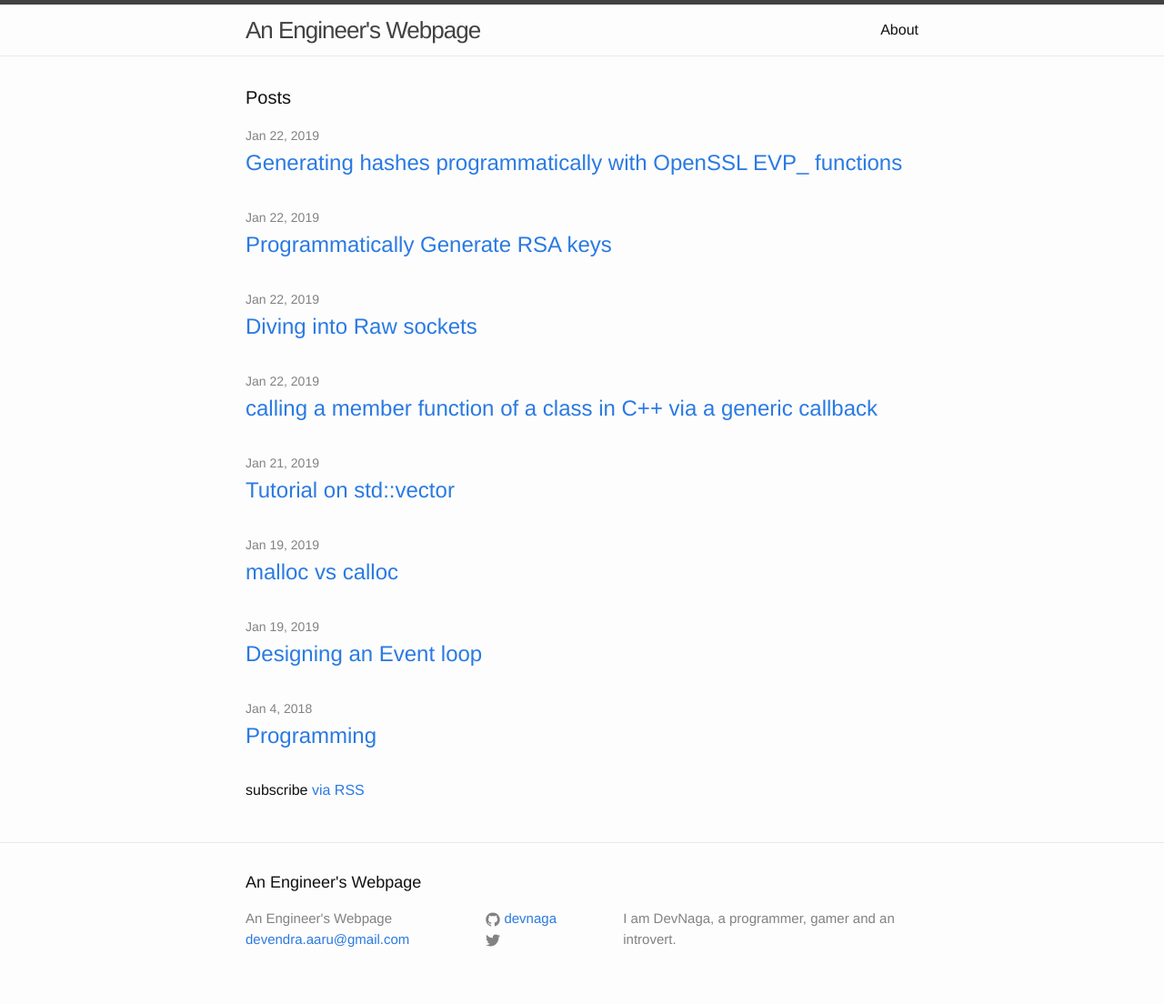
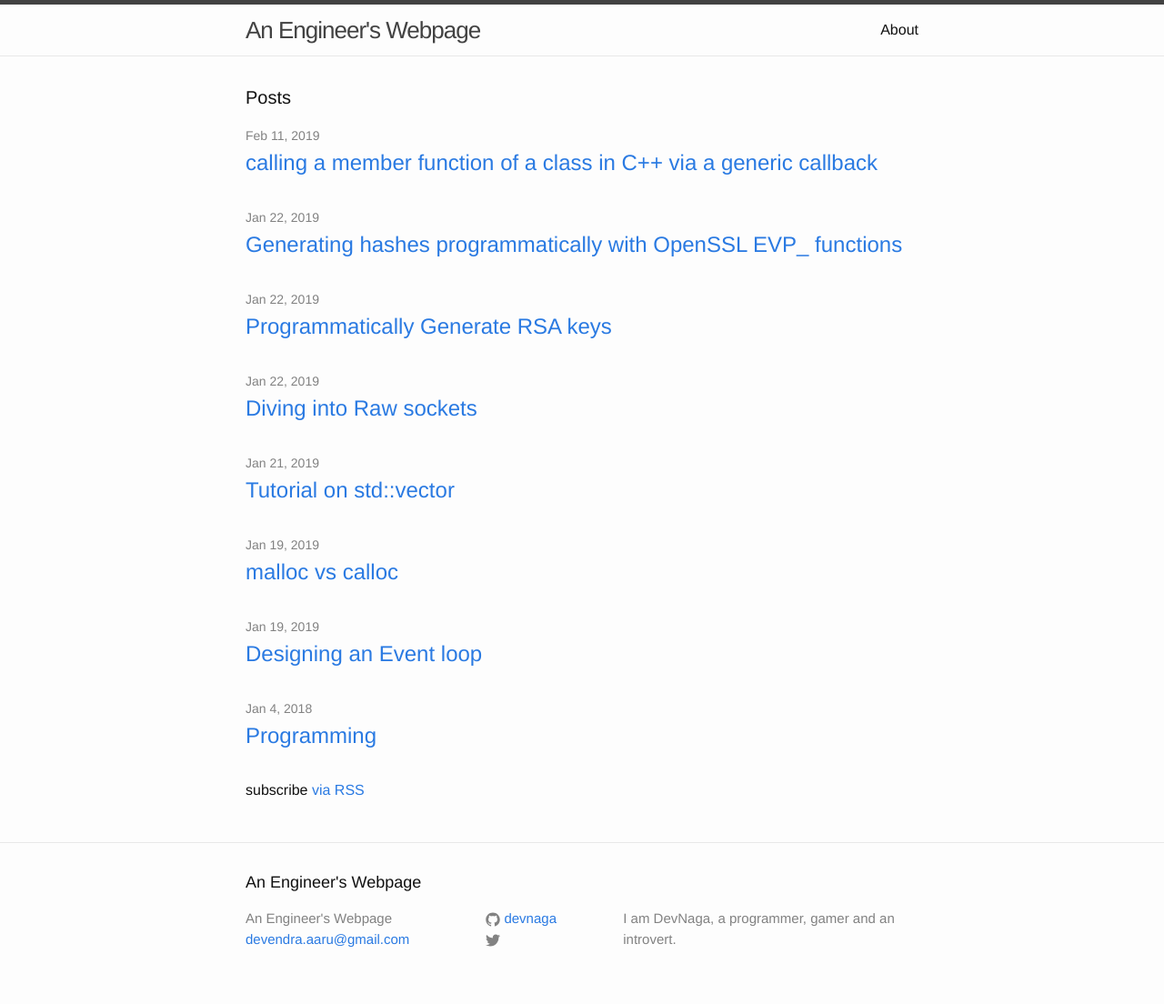
Before and after one commit to DevNaga/devnaga.github.io, a Jekyll site: the page built from index.html, in a window 1280 px wide. Shown: the whole page at 91% size. Built offline with Jekyll 4.4.1, drawn with Linux system fonts in a browser that asks for light colours.

Commit message:
Update and rename 2019-01-11-callbacks-in-cpp.markdown to 2019-02-11-callbacks-in-cpp.markdown

```diff
--- a/_posts/2019-01-11-callbacks-in-cpp.markdown
+++ b/_posts/2019-02-11-callbacks-in-cpp.markdown
@@ -1,7 +1,7 @@
 ---
 layout: post
 title:  "calling a member function of a class in C++ via a generic callback"
-date:   2019-1-22 23:26:00
+date:   2019-2-11 23:26:00
 categories: cryptography
 ---
 
```
